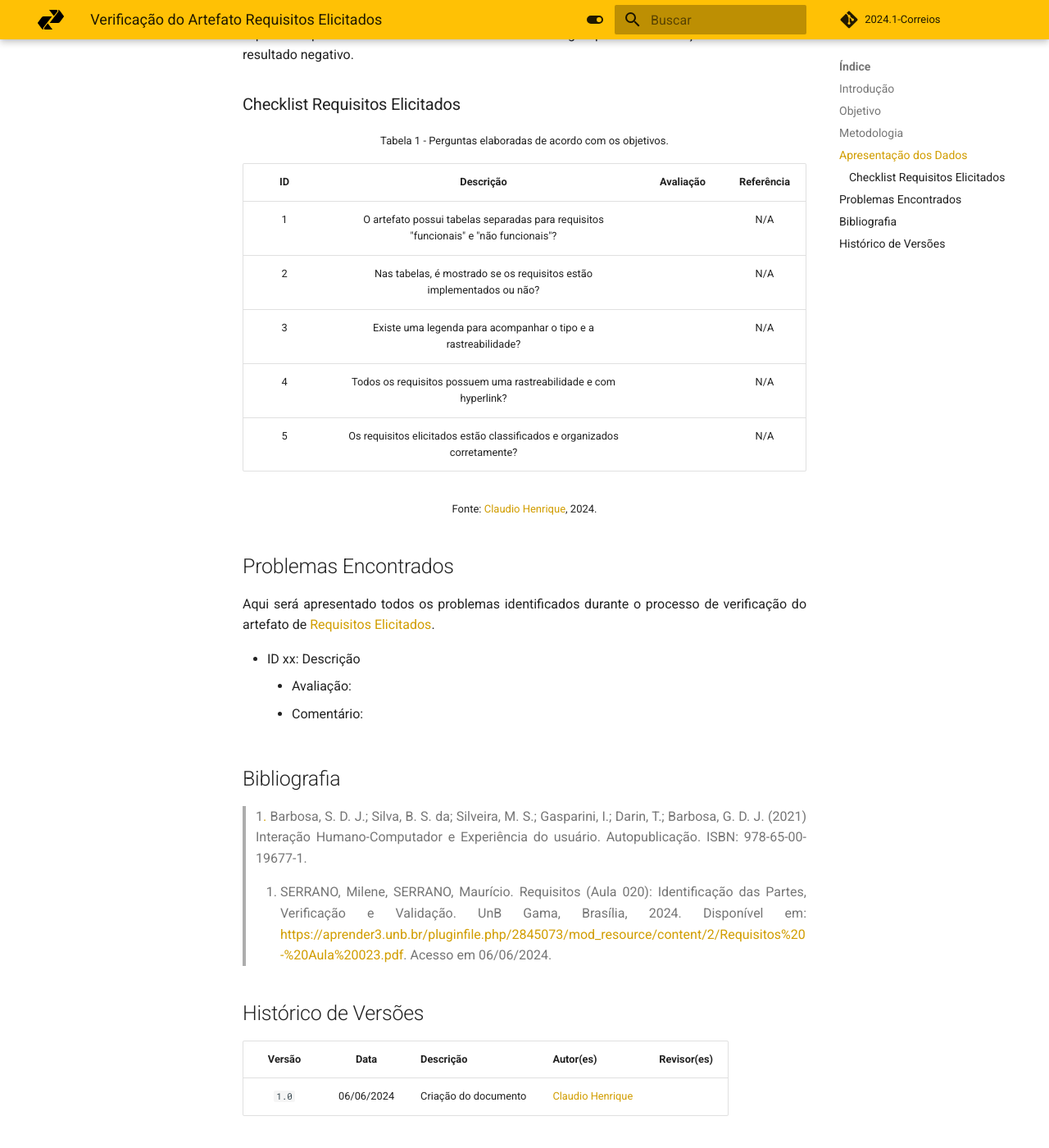
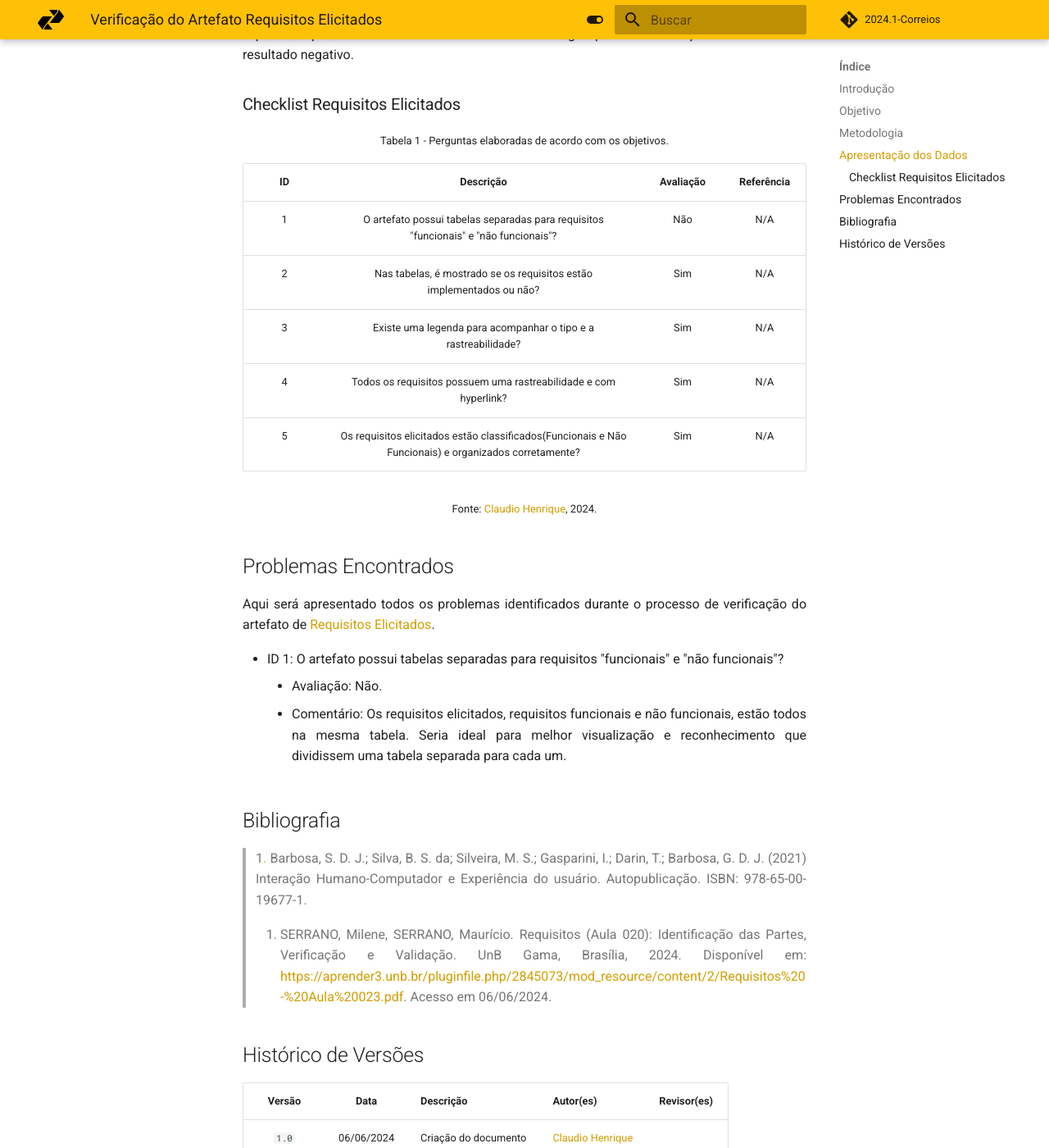
Before and after one commit to Requisitos-de-Software/2024.1-Serasa, an MkDocs documentation site: the page built from docs/verificacao/grupo+1/elicitacao/requisitos_elicitados.md, in a window 1280 px wide and 1400 px high, scrolled down 779 px. Shown: the whole window at 82% size. Built offline with MkDocs 1.6.1 and Material for MkDocs 9.7.7, drawn with Linux system fonts in a browser that asks for light colours; comment, search, counter and statistics services are not loaded.

Commit message:
verif req eli

```diff
--- a/docs/verificacao/grupo+1/elicitacao/requisitos_elicitados.md
+++ b/docs/verificacao/grupo+1/elicitacao/requisitos_elicitados.md
@@ -24,11 +24,11 @@ Aqui será apresentado os resultados do checklist e logo após as observações
 
 |ID| Descrição | Avaliação | Referência|
 |:--:|:--:|:--:|:--:|
-|1| O artefato possui tabelas separadas para requisitos "funcionais" e "não funcionais"? |  | N/A |
-|2| Nas tabelas, é mostrado se os requisitos estão implementados ou não? |  | N/A |
-|3| Existe uma legenda para acompanhar o tipo e a rastreabilidade? |  | N/A |
-|4| Todos os requisitos possuem uma rastreabilidade e com hyperlink? |  | N/A |
-|5| Os requisitos elicitados estão classificados e organizados corretamente? |  | N/A |
+|1| O artefato possui tabelas separadas para requisitos "funcionais" e "não funcionais"? | Não | N/A |
+|2| Nas tabelas, é mostrado se os requisitos estão implementados ou não? | Sim | N/A |
+|3| Existe uma legenda para acompanhar o tipo e a rastreabilidade? | Sim  | N/A |
+|4| Todos os requisitos possuem uma rastreabilidade e com hyperlink? | Sim | N/A |
+|5| Os requisitos elicitados estão classificados(Funcionais e Não Funcionais) e organizados corretamente? | Sim | N/A |
 
 
 
@@ -39,13 +39,9 @@ Aqui será apresentado os resultados do checklist e logo após as observações
 
 Aqui será apresentado todos os problemas identificados durante o processo de verificação do artefato de [Requisitos Elicitados](https://requisitos-de-software.github.io/2024.1-Gov.br/#/elicitacao/requisitos_elicitados).
 
-- ID xx: Descrição
-    - Avaliação:
-    - Comentário:
-
-
-
-
+- ID 1: O artefato possui tabelas separadas para requisitos "funcionais" e "não funcionais"?
+    - Avaliação: Não.
+    - Comentário: Os requisitos elicitados, requisitos funcionais e não funcionais, estão todos na mesma tabela. Seria ideal para melhor visualização e reconhecimento que dividissem uma tabela separada para cada um.
 
 
 ## Bibliografia
```
